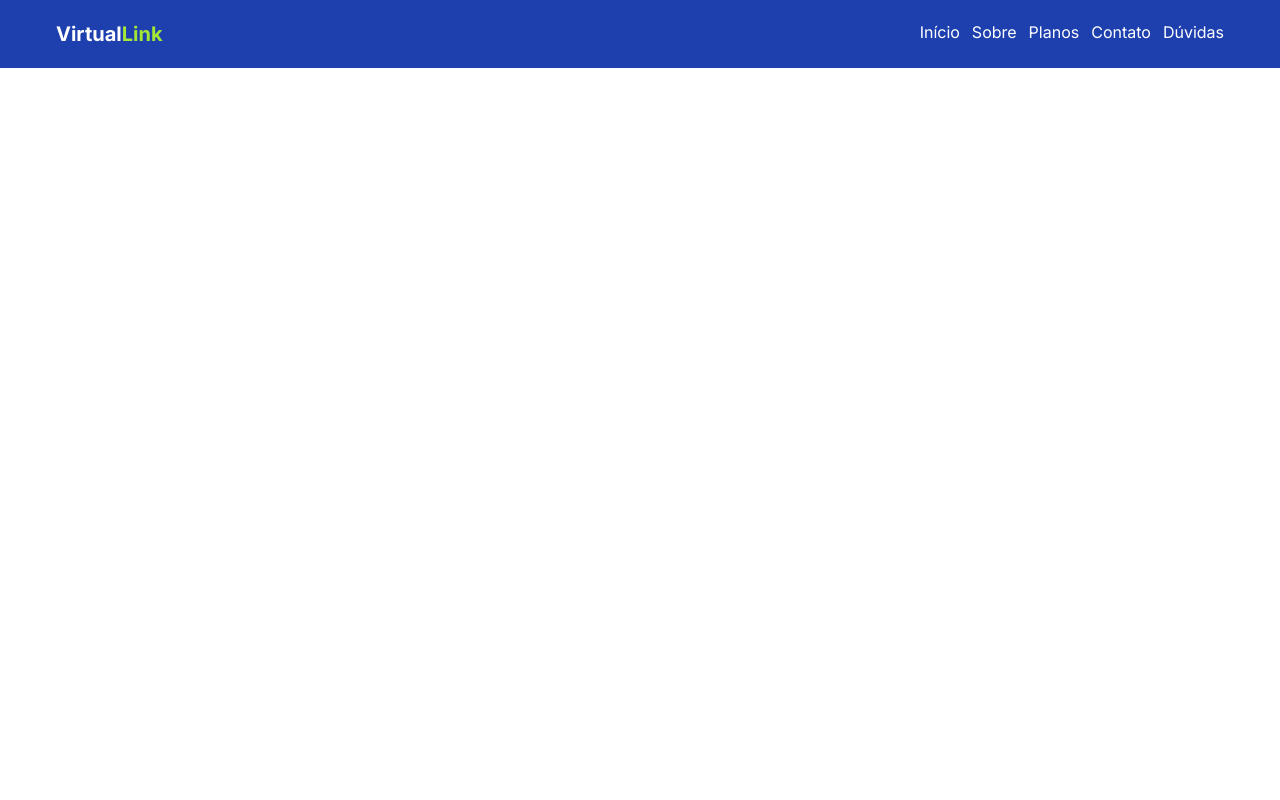
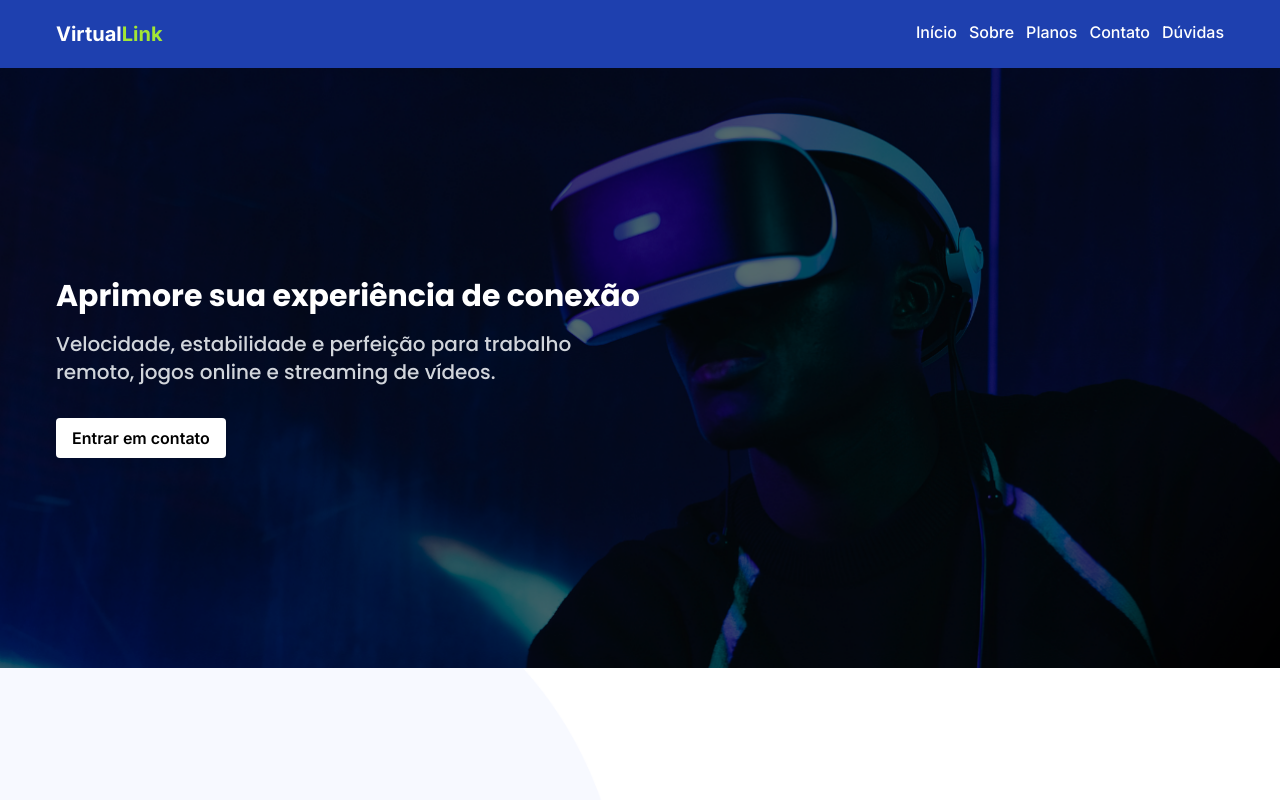
Before and after one commit to PabloSantos-CG/projeto_dabliunet, a Next.js app in the folder my-app/: page / in a window 1280 px wide. Shown: the top 800 px of the page. Built offline with nearby package versions, Linux system fonts and the light colour scheme.

Commit message:
feat: add Banner component

```diff
--- a/my-app/src/app/page.tsx
+++ b/my-app/src/app/page.tsx
@@ -1,6 +1,13 @@
+import About from "@/components/About";
+import Banner from "@/components/Banner";
+import OurPlans from "@/components/OurPlans";
 
 export default function Home() {
   return (
-    <></>
+    <>
+      <Banner />
+      <About />
+      <OurPlans />
+    </>
   );
 }
--- /dev/null
+++ b/my-app/src/components/Banner.tsx
@@ -0,0 +1,38 @@
+import { Poppins } from "next/font/google";
+
+const poppins = Poppins({ subsets: ["latin"], weight: ["500", "700"] });
+
+export default function Banner() {
+  return (
+    <section id="Home" className="h-[600px]">
+      <div
+        className="
+          h-full container
+          flex flex-col justify-center
+          gap-y-4 m-auto px-4 text-white
+        "
+      >
+        <h1 className={`${poppins.className} font-bold text-3xl`}>
+          Aprimore sua experiência de conexão
+        </h1>
+        <p
+          className={`${poppins.className} max-w-xl font-medium text-xl text-gray-300`}
+        >
+          Velocidade, estabilidade e perfeição para trabalho remoto, jogos
+          online e streaming de vídeos.
+        </p>
+        <a
+          href="#Contact"
+          className="
+            px-4 py-2 mt-4
+            text-black bg-white hover:bg-gray-200
+            font-semibold rounded w-max
+            duration-500
+          "
+          >
+          Entrar em contato
+        </a>
+      </div>
+    </section>
+  );
+}
--- /dev/null
+++ b/my-app/src/components/OurPlans.tsx
@@ -0,0 +1,9 @@
+export default function OurPlans() {
+  return(
+    <section id="OurPlans" className="h-[600px]">
+      <div className="container m-auto">
+
+      </div>
+    </section>
+  );
+}
--- a/my-app/src/components/headerComponents/Nav.tsx
+++ b/my-app/src/components/headerComponents/Nav.tsx
@@ -1,30 +1,29 @@
 export default function Nav() {
   return (
     <nav>
-      <ul className="text-white flex gap-x-3">
+      <ul className="text-white font-medium flex gap-x-3">
         <li>
-          <a href="#Home" className="hover:text-lime-200">
+          <a href="#Home" className="hover:text-lime-200 duration-500">
             Início
           </a>
         </li>
         <li>
-          <a href="#About" className="hover:text-lime-200">
+          <a href="#About" className="hover:text-lime-200 duration-500">
             Sobre
           </a>
         </li>
         <li>
-          <a href="#Plan" className="hover:text-lime-200">
-            Plano
+          <a href="#Plan" className="hover:text-lime-200 duration-500">
+            Planos
           </a>
-          s
         </li>
         <li>
-          <a href="#Contact" className="hover:text-lime-200">
+          <a href="#Contact" className="hover:text-lime-200 duration-500">
             Contato
           </a>
         </li>
         <li>
-          <a href="#Doubts" className="hover:text-lime-200">
+          <a href="#Doubts" className="hover:text-lime-200 duration-500">
             Dúvidas
           </a>
         </li>
```
